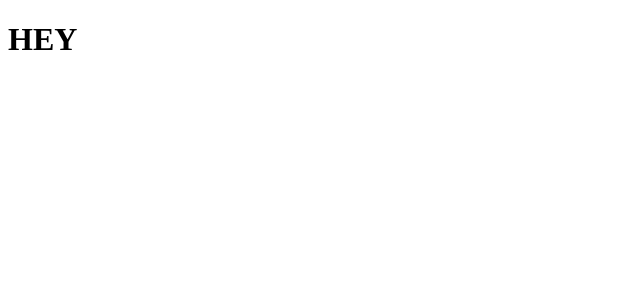
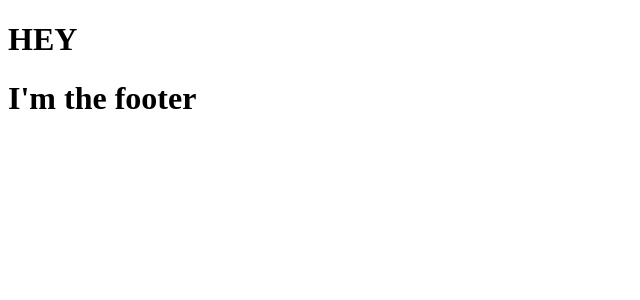
Before and after one commit to MaycomCosta/test, a React (Create React App) app: page / in a window 1280 px wide. Shown: the top 300 px of the page, without its empty margins (0-640 px from the left). Built offline with nearby package versions, Linux system fonts and the light colour scheme.

Commit message:
now we have the footer, new component

```diff
--- a/src/App.js
+++ b/src/App.js
@@ -1,8 +1,14 @@
 import Header from "./components/Header";
+import Footer from "./components/Footer";
+
 
 function App() {
   return (
+    <>
       <Header/>
+      <Footer/>
+    </>
+
   );
 }
 
--- /dev/null
+++ b/src/components/Footer/index.jsx
@@ -0,0 +1,11 @@
+import React from 'react'
+
+const Footer = () => {
+  return (
+    <div>
+      <h1>I'm the footer</h1>
+    </div>
+  )
+}
+
+export default Footer
```
